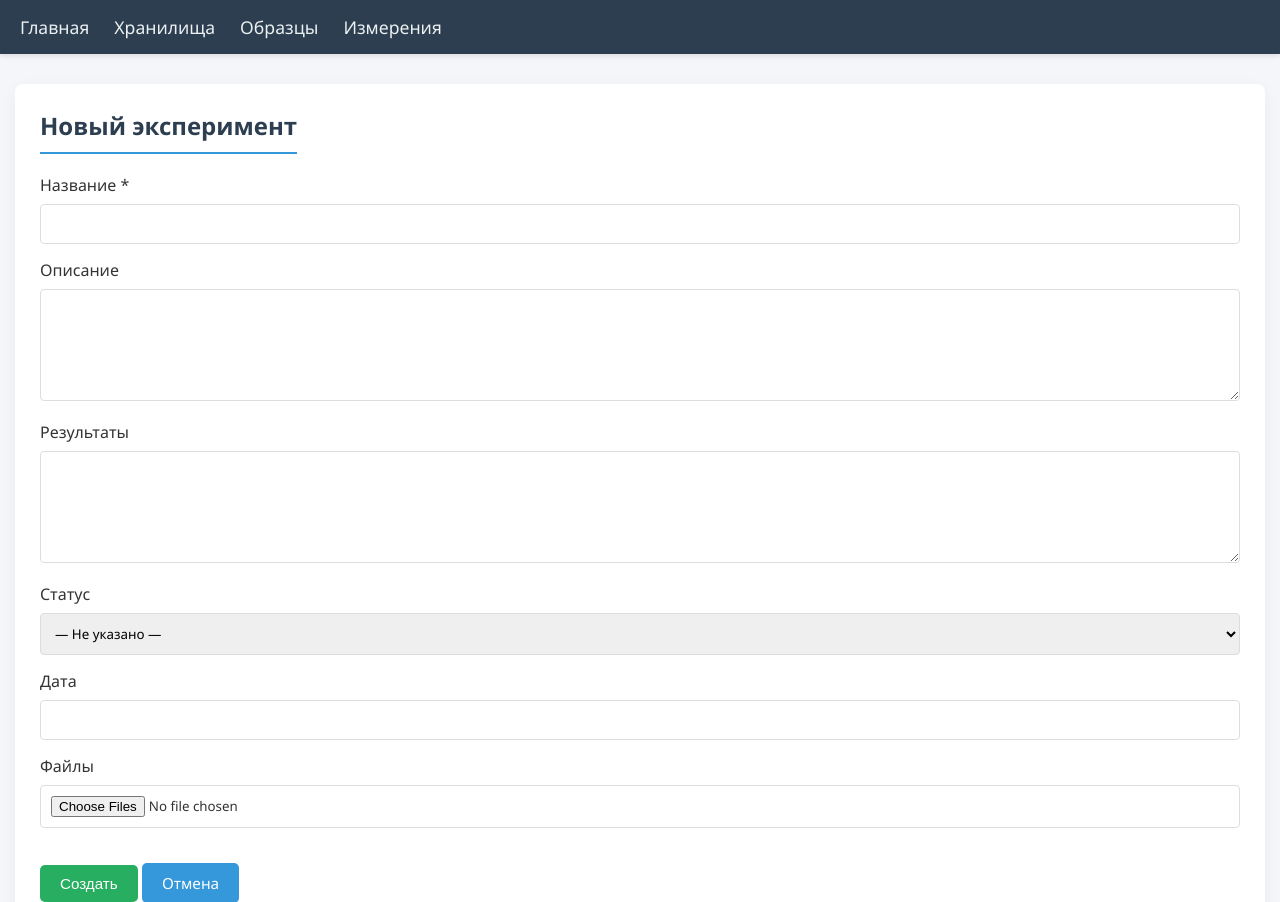
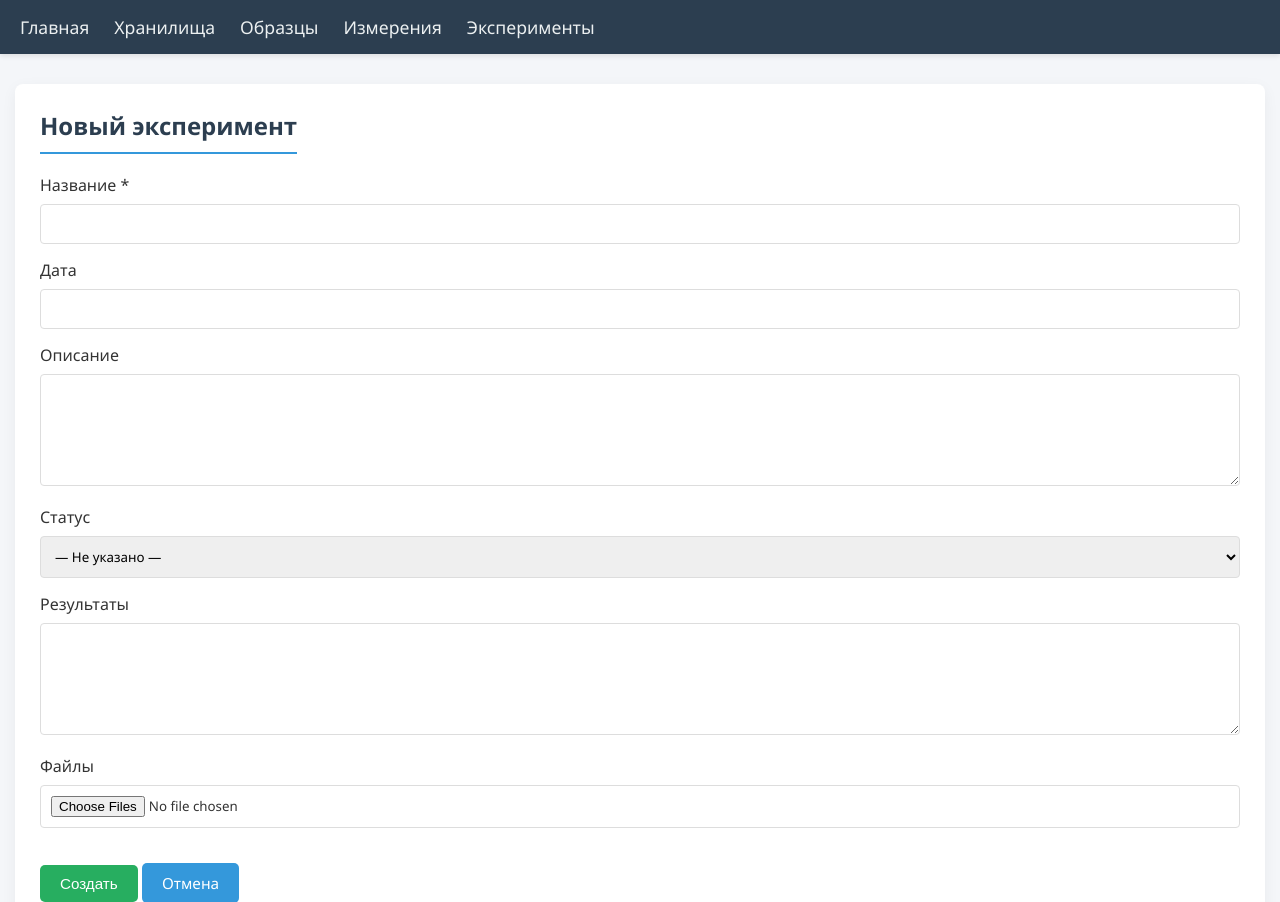
Before and after one commit to gasghqwr4h3/ELN, a Flask app: page /experiments/add in a window 1280 px wide. Shown: the top 902 px of the page. Run offline with Flask 3, Linux system fonts and the light colour scheme.

Commit message:
Update experiment form layout and add experiments navigation link
- Reordered fields in experiment_form.html to place Date after Title and Results after Status
- Added Experiments link to main navigation bar in base.html positioned at the end
- Updated form structure maintains existing functionality while improving field sequence
- Navigation enhancement provides direct access to experiments section from any page

The changes improve form usability through better field organization and enhance site navigation with quick access to experiments.

```diff
--- a/templates/base.html
+++ b/templates/base.html
@@ -40,6 +40,7 @@
         <a href="/storage">Хранилища</a>
         <a href="/samples">Образцы</a>
         <a href="/measurements">Измерения</a>
+        <a href="/experiments">Эксперименты</a>
     </nav>
     <div class="container">
         {% with messages = get_flashed_messages(with_categories=true) %}
--- a/templates/experiment_form.html
+++ b/templates/experiment_form.html
@@ -5,11 +5,11 @@
     <label>Название *</label>
     <input type="text" name="name" value="{{ experiment.name if experiment else '' }}" required>
 
+    <label>Дата</label>
+    <input type="text" name="date" value="{{ experiment.date if experiment and experiment.date else '' }}">
+
     <label>Описание</label>
     <textarea name="description" rows="5">{{ experiment.description if experiment else '' }}</textarea>
-
-    <label>Результаты</label>
-    <textarea name="results" rows="5">{{ experiment.results if experiment else '' }}</textarea>
 
     <label>Статус</label>
     <select name="status">
@@ -19,8 +19,8 @@
         <option value="Закончен" {% if experiment and experiment.status == 'Закончен' %}selected{% endif %}>✅ Закончен</option>
     </select>
 
-    <label>Дата</label>
-    <input type="text" name="date" value="{{ experiment.date if experiment and experiment.date else '' }}">
+    <label>Результаты</label>
+    <textarea name="results" rows="5">{{ experiment.results if experiment else '' }}</textarea>
 
     <label>Файлы</label>
     <input type="file" name="files" multiple>
```
Also changed, not shown: 1 other file.
